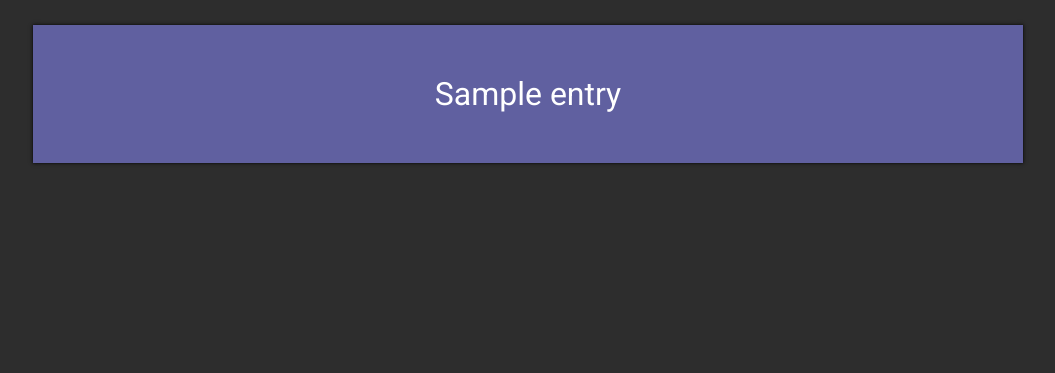
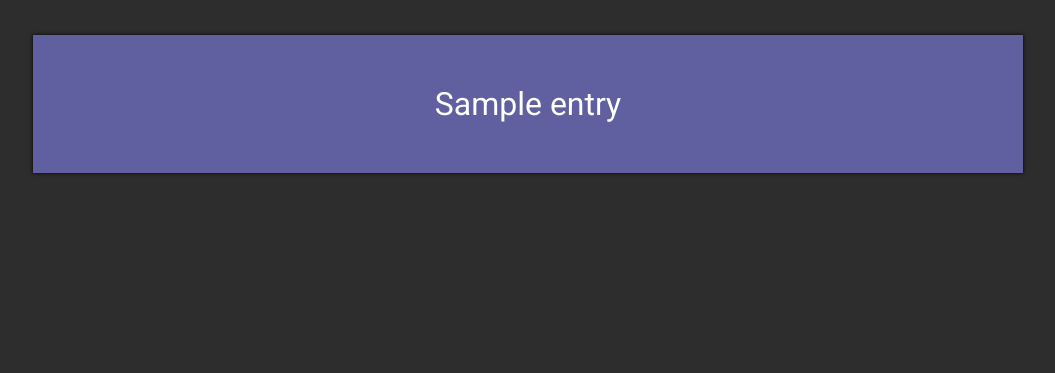
Before and after one commit to QuadPiece/flask-blog, a Flask app: template templates/home.html in a window 1280 px wide. Shown: the part 70-443 px from the top of the page, without its empty margins (112-1167 px from the left). Run offline with Flask 2, Linux system fonts and the light colour scheme; the template is opened without the code that fills it: most values are stand-ins (such as "Sample title", 1, 10 or a date in 2020).

Commit message:
Margins test 2

```diff
--- a/static/style.css
+++ b/static/style.css
@@ -108,11 +108,6 @@ a:hover {
   box-shadow: 0px 0px 4px #111111;
 }
 
-.entries a {
-  margin-top: 10px;
-  margin-bottom: 10px;
-}
-
 .entries a li {
   list-style: none;
   width: 100%;
@@ -125,6 +120,8 @@ a:hover {
   transition: background 0.2s;
   text-align: center;
   box-shadow: 0px 0px 2px #111111;
+    margin-top: 10px;
+    margin-bottom: 10px;
 }
 
 .entries a:visited li {
```
